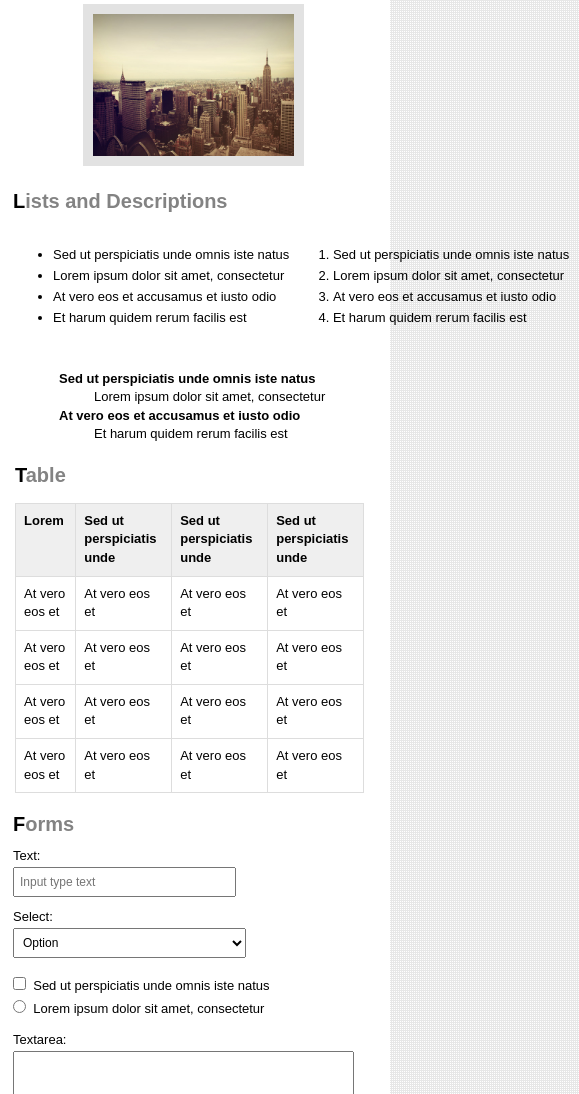
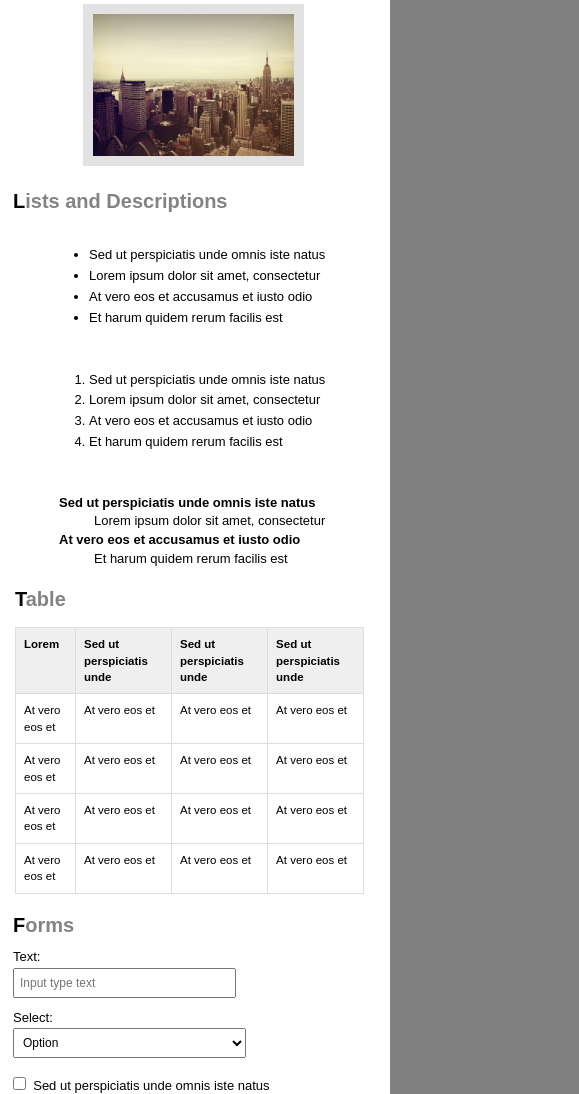
Before and after one commit to somebody-xxx/BlackandWhite, a plain HTML site: page index.html in a window 390 px wide. Shown: the part 1018-2112 px from the top of the page, 579 px wide, since content can reach past the window. Drawn offline with Linux system fonts and the light colour scheme.

Commit message:
was added style .table for xs screen

```diff
--- a/css/style.css
+++ b/css/style.css
@@ -372,6 +372,14 @@ body{
 }
 
 /*------------------NAVIGATOR END------------------*/
+@media (max-width: 590px) {
+    .Lists_and_Descriptions .one_list{
+        display: block;
+        width: 290px;
+        margin: 0 auto;
+    }
+}
+
 @media (max-width: 509px) {
     .one_center{
         margin: 0px auto;
@@ -395,6 +403,9 @@ body{
         padding-top: 6px;
         padding-left: 13px;
     }
+    .Table table{
+        font-size: 11.5px;
+    }
 }
 @media (max-width: 320px) {
 .carousel-caption {
```
Lines whose indentation alone changed are shown as unchanged.
